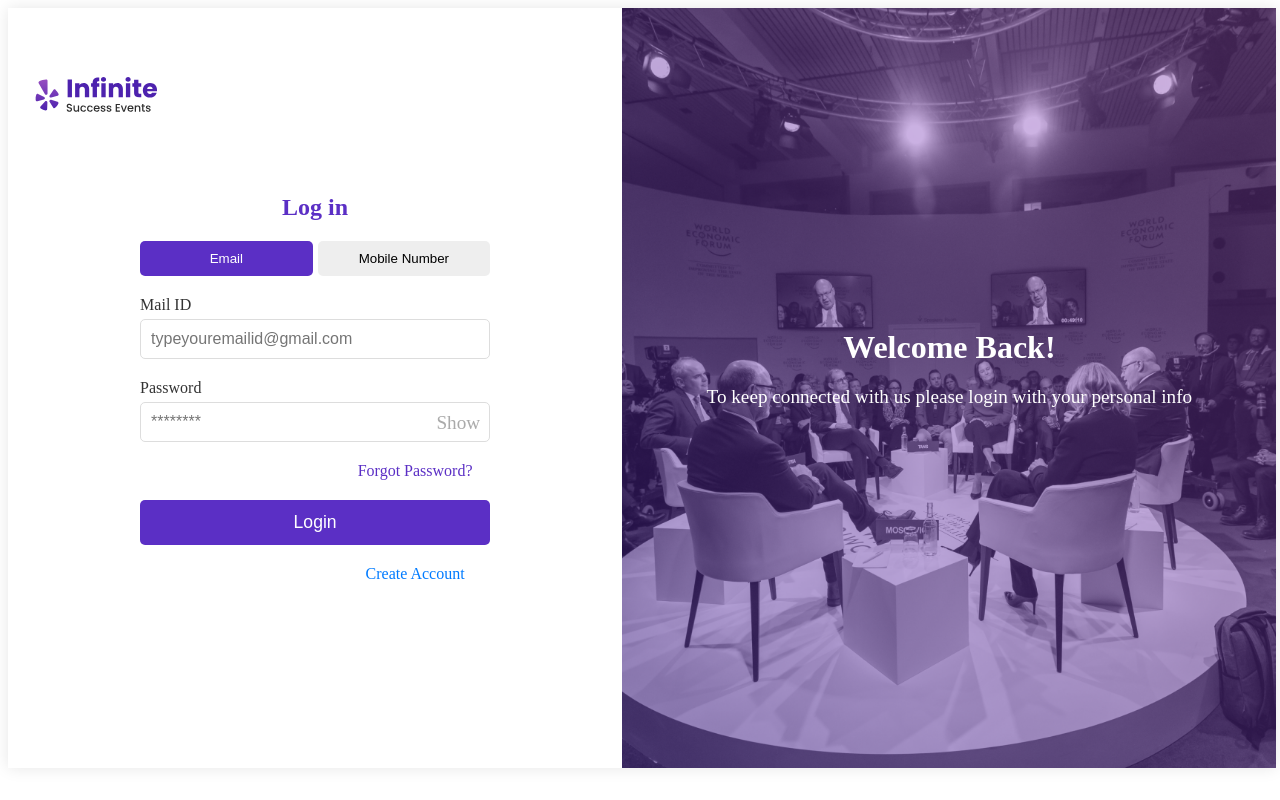
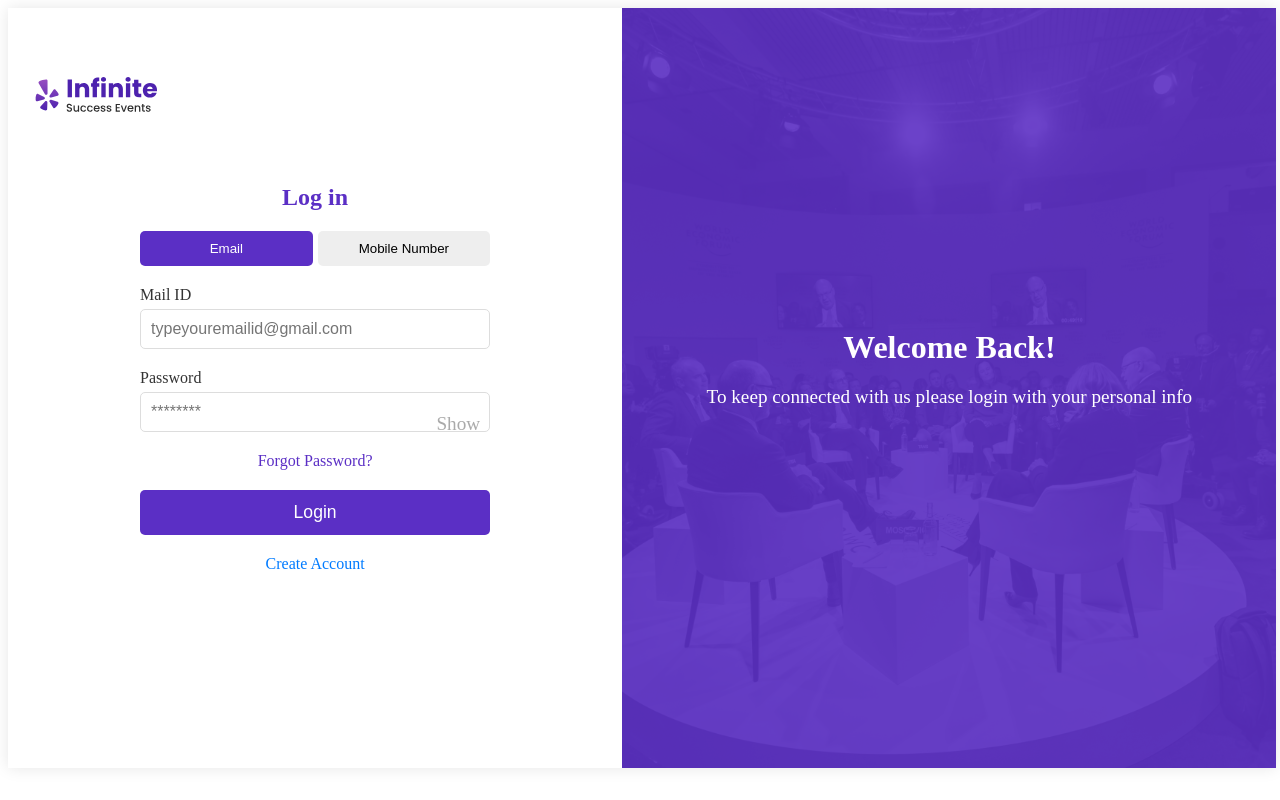
Before and after one commit to aniket-0703/Infinite, an Angular app: page / in a window 1280 px wide. Built offline with nearby package versions, Linux system fonts and the light colour scheme.

Commit message:
Update auth.component.css

```diff
--- a/src/app/modules/auth/auth.component.css
+++ b/src/app/modules/auth/auth.component.css
@@ -1,19 +1,16 @@
-
-
 * {
   box-sizing: border-box;
   margin: 0;
   padding: 0;
 }
 
-html,
-body {
+html, body {
   height: 100%;
   font-family: 'Arial', sans-serif;
   display: flex;
   justify-content: center;
   align-items: center;
-  overflow:hidden;
+  overflow: hidden;
   background-color: #f3f3f3;
 }
 
@@ -21,17 +18,14 @@ body {
   display: flex;
   width: 99.1vw;
   height: 95vh;
-  /* max-width: 1200px; */
   box-shadow: 0 0 15px rgba(0, 0, 0, 0.1);
-  /* border-radius: 10px; */
   overflow: hidden;
   background-color: #fff;
 }
 
-.login-section {
+.login-section, .welcome-section {
   flex: 1;
   display: flex;
-  flex-direction: column;
   justify-content: center;
   align-items: center;
   padding: 20px;
@@ -46,26 +40,14 @@ body {
   height: 100px;
 }
 
-.error {
-  color: red;
-  font-size: 12px;
-}
-
-/* styles.css */
-.is-invalid {
-  border-color: #dc3545;
-}
-
-.error-message {
+.error, .error-message {
   color: #dc3545;
   font-size: 0.875em;
-  margin-top: 0.25em;
 }
 
 .login-form {
   width: 100%;
   max-width: 350px;
-  /* Smaller width for the form */
 }
 
 .login-form h2 {
@@ -115,7 +97,7 @@ body {
 }
 
 .input-group input {
-  width: calc(100% - 0px);
+  width: 100%;
   padding: 10px;
   border: 1px solid #ddd;
   border-radius: 5px;
@@ -126,16 +108,14 @@ body {
   position: absolute;
   top: 70%;
   right: 10px;
-  transform: translateY(-50%);
   cursor: pointer;
   font-size: 1.2em;
   color: #aaa;
 }
 
-.forgot-password {
+.forgot-password, .register {
   display: block;
-  margin-left: 200px;
-  margin-bottom: 20px;
+  margin: 20px 0;
   color: #5b2fc5;
   text-decoration: none;
   font-size: 1.0em;
@@ -143,13 +123,7 @@ body {
 }
 
 .register {
-  display: block;
-  margin-left: 200px;
-  margin-top: 20px;
   color: #007bff;
-  text-decoration: none;
-  font-size: 1.0em;
-  text-align: center;
 }
 
 .login-button {
@@ -169,8 +143,6 @@ body {
 }
 
 .welcome-section {
-  flex: 1.0;
-  /* Adjust flex to make welcome section wider */
   background-color: #5b2fc5;
   color: #fff;
   display: flex;
@@ -205,10 +177,9 @@ body {
   width: 100%;
   height: 100%;
   background-image: url('../../../../public/Rectangle.png');
-  /* Update this path */
   background-size: cover;
   background-position: center;
-  opacity: 2.15;
+  opacity: 0.15;
   z-index: 0;
 }
 
@@ -220,8 +191,7 @@ body {
     width: 100vw;
   }
 
-  .login-section,
-  .welcome-section {
+  .login-section, .welcome-section {
     width: 100%;
     height: auto;
     padding: 20px;
```
